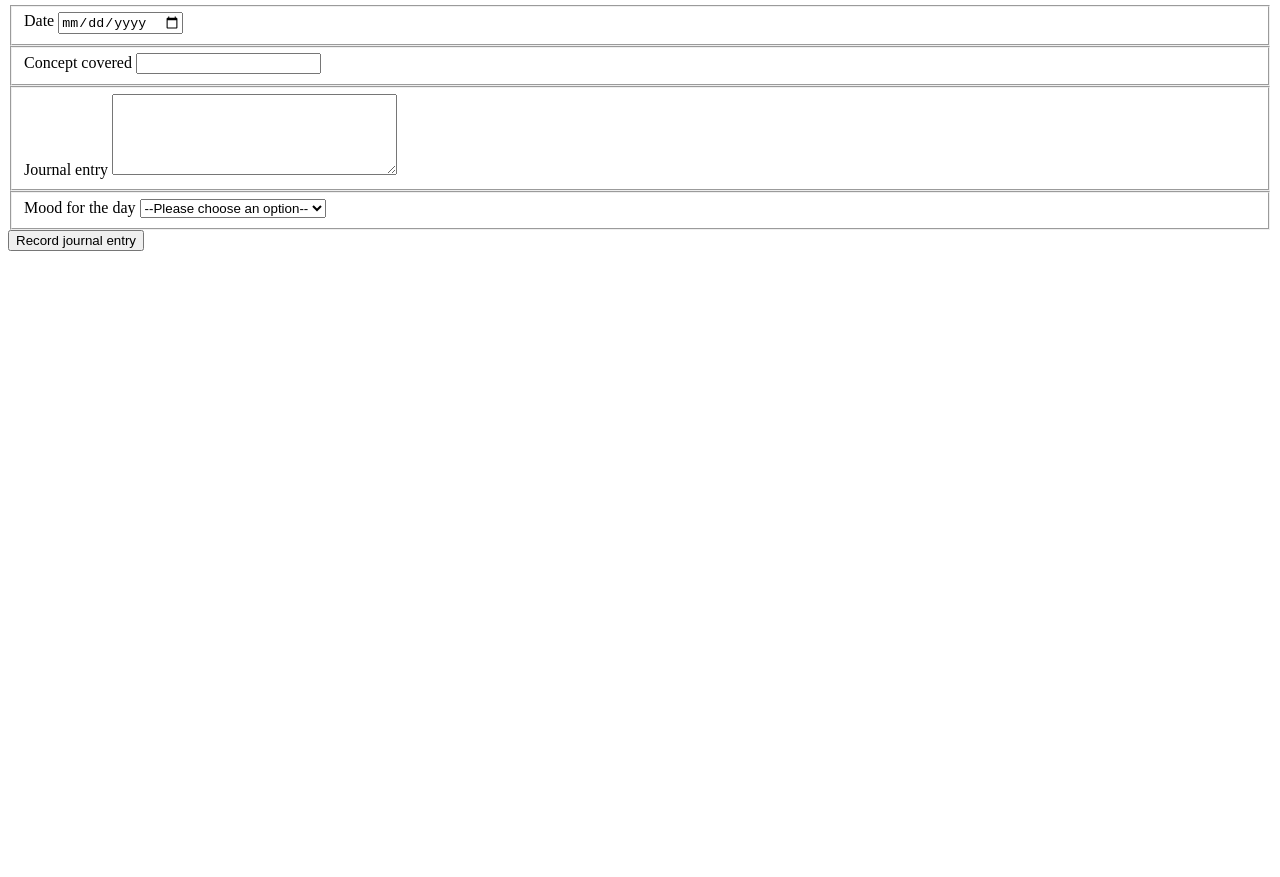
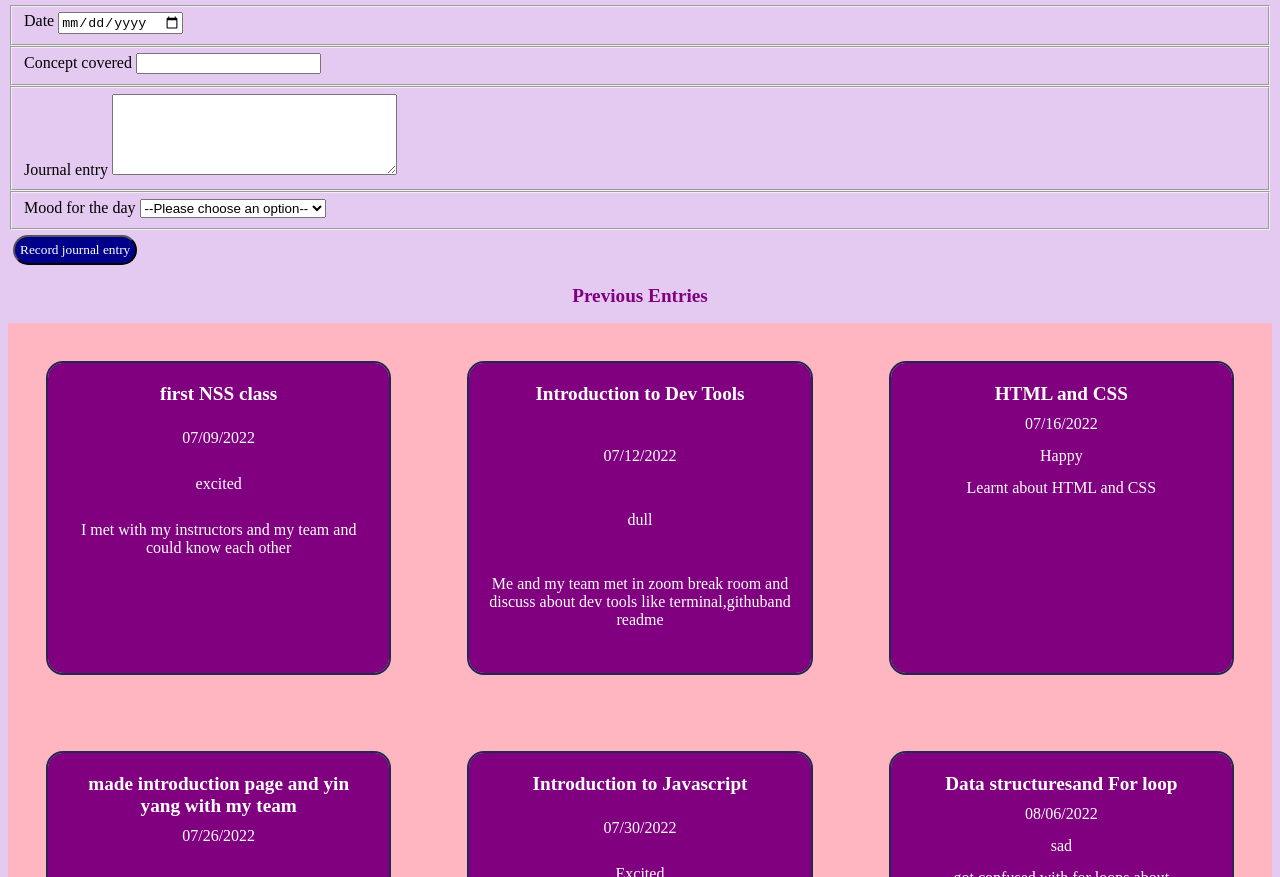
Before and after one commit to chyogi/daily--jourmal, a plain HTML site: page index.html in a window 1280 px wide. Shown: the part 138-1015 px from the top of the page. Before the commit the page ends 800 px from the top, so only its background shows below. Drawn offline with Linux system fonts and the light colour scheme.

Commit message:
daily  journal part 3

```diff
--- a/index.html
+++ b/index.html
@@ -5,7 +5,7 @@
     <meta http-equiv="X-UA-Compatible" content="IE=edge" />
     <meta name="viewport" content="width=device-width, initial-scale=1.0" />
     <title>Daily Journal</title>
-    <link href="../daily- jourmal/styles/main.css" rel="stylesheet" />
+    <link href="./styles/main.css" rel="stylesheet" />
   </head>
   <body>
     <div>
@@ -53,6 +53,23 @@
 
         <button type="submit">Record journal entry</button>
       </form>
+      <article id="entries">
+        <!-- <h2 class="previous-entries-title">Previous Entries</h2>
+        <div class="previous-entries-container">
+          <div class="previous-entries-container-item">
+            <div class="previous-journal-entry-item-container">
+              <div class="previous-journal-entry-title">title</div>
+              <div class="previous-journal-entry-date">date</div>
+              <div class="previous-journal-entry-mood">mood</div>
+              <div class="previous-journal-entry-concept">concept</div>
+            </div>
+          </div>
+          <div class="previous-entries-container-item">journal entry</div>
+          <div class="previous-entries-container-item">journal entry</div>
+          <div class="previous-entries-container-item">journal entry</div>
+        </div> -->
+      </article>
     </main>
+    <script type="module" src="./scripts/main.js"></script>
   </body>
 </html>
--- /dev/null
+++ b/scripts/enteries.js
@@ -0,0 +1,62 @@
+const journalEntries = [
+  {
+    id: 1,
+    date: "07/09/2022",
+    concept: "first NSS class ",
+    entry: " I met with my instructors and my team  and could know each other",
+    mood: "excited",
+  },
+
+  {
+    id: 2,
+    date: "07/12/2022",
+    concept: "Introduction to Dev Tools",
+    entry:"Me and my team met in zoom break room and discuss about dev tools like terminal,githuband readme ",
+    mood: " dull",
+  },
+
+  {
+    id: 3,
+    date: "07/16/2022",
+    concept: "HTML and CSS",
+    entry: "Learnt  about HTML and CSS",
+    mood: "Happy",
+  },
+
+  {
+    id: 4,
+    date: "07/26/2022",
+    concept: "made introduction page and yin yang with my team ",
+    entry: "my team is very helpful  ",
+    mood: "Happy ",
+  },
+
+  {
+    id: 5,
+    date: "07/30/2022",
+    concept: "Introduction to Javascript ",
+    entry: "MS lynn gave brief notes on javascript and met with new group ",
+    mood: "Excited",
+  },
+
+  {
+    id: 6,
+    date: "08/06/2022",
+    concept: "Data structuresand For loop ",
+    entry: " got confused with for loops about ",
+    mood: "sad",
+  },
+
+  {
+    id: 7,
+    date: "08/14/2022",
+    concept: "Data relationship practice",
+    entry: "worked on daily joiurnal",
+    mood: "ok",
+  },
+];
+
+ export const getJournalEntries = () => {
+    const copyOfEntries = journalEntries.map(entry => ({...entry}))
+    return copyOfEntries
+  }
--- /dev/null
+++ b/scripts/main.js
@@ -0,0 +1,30 @@
+import {getJournalEntries} from './enteries.js' ;
+
+const enteries = getJournalEntries();
+
+
+let createPreviousEntriesContainerItemTemp = "";
+for (const journalEntry of enteries){
+  const createPreviousJournalEntryItemContainer =`<div class="previous-journal-entry-item-container">
+<div class="previous-journal-entry-title">${journalEntry.concept}</div><div class="previous-journal-entry-date">${journalEntry.date}</div>
+              <div class="previous-journal-entry-mood">${journalEntry.mood}</div>
+              <div class="previous-journal-entry-concept">${journalEntry.entry}</div>
+</div>`;
+const createPreviousEntriesContainerItem =`<div class="previous-entries-container-item">${createPreviousJournalEntryItemContainer}</div>`;
+
+createPreviousEntriesContainerItemTemp += createPreviousEntriesContainerItem;
+
+
+}
+
+
+
+const createH2Element = `<h2 class="previous-entries-title">Previous Entries</h2>`;
+
+const createDivPreviousEntriesContainer =`<div class="previous-entries-container">${createPreviousEntriesContainerItemTemp}
+
+</div>`;
+
+let htmlEnteries = createH2Element + createDivPreviousEntriesContainer ;
+
+document.getElementById("entries").innerHTML=htmlEnteries;
--- a/styles/main.css
+++ b/styles/main.css
@@ -0,0 +1,131 @@
+body {
+  background-color: #e4c9f0;
+  font-family: "Times New Roman", Times, serif;
+}
+
+header {
+  float: left;
+  margin: 20 px 20px 10px 20 px;
+}
+
+h1,
+h2,
+h3 {
+  color: purple;
+  font-weight: bolder;
+}
+
+.container {
+  width: 400px;
+}
+
+.textform {
+  display: flex;
+  flex-direction: column;
+}
+
+.entryform fieldset {
+  display: flex;
+  flex-direction: column;
+  flex-wrap: wrap;
+  font-family: cursive;
+  font-size: medium;
+}
+
+button {
+  color: white;
+  font-family: "Times New Roman", Times, serif;
+  background-color: darkblue;
+  text-align: center;
+  border-radius: 15px;
+  padding: 5px;
+  margin: 5px;
+}
+
+button:hover {
+  background-color: crimson;
+}
+
+/* div {
+  display: flex;
+  flex-wrap: wrap;
+} */
+
+/* .jornalEnteries {
+  background-color: lightblue;
+  border: 2px blue;
+  border-radius: 2px;
+  margin: 40px;
+  padding: 10px;
+  width: 250px;
+  position: relative;
+} */
+
+.previous-entries-container {
+  display: flex;
+  flex-wrap: wrap;
+  flex-direction: row;
+  justify-content: center;
+  align-items: center;
+  align-content: space-around;
+  background-color: lightpink;
+}
+.previous-entries-container:after {
+  display: block;
+  content: " ";
+  margin: 59px;
+  flex: 999 999 auto;
+}
+.previous-entries-container-item {
+  flex: 1 1 auto;
+  margin: 59px;
+  background-color: purple;
+  color: white;
+  height: 300px;
+  width: 300px;
+  text-align: center;
+  padding: 5px;
+  margin: 40px;
+  border-radius: 15px;
+  outline: 0.15rem solid #212952;
+  min-width: 200px;
+}
+
+.previous-journal-entry-title {
+  grid-area: title;
+  margin: 5px;
+  font-size: larger;
+  font-weight: 900;
+}
+
+.previous-journal-entry-date {
+  grid-area: date;
+  margin: 5px;
+}
+.previous-journal-entry-mood {
+  grid-area: mood;
+  margin: 5px;
+}
+.previous-journal-entry-concept {
+  grid-area: concept;
+  margin: 5px;
+}
+
+.previous-journal-entry-item-container {
+  display: grid;
+  grid-template-columns: 1fr;
+  grid-template-rows: repeat(4, 1fr);
+  grid-template-areas:
+    "title"
+    "date"
+    "mood"
+    "concept";
+
+  margin: 10px;
+}
+
+.previous-entries-title {
+  text-align: center;
+  font-size: larger;
+  font-weight: bolder;
+}
```
